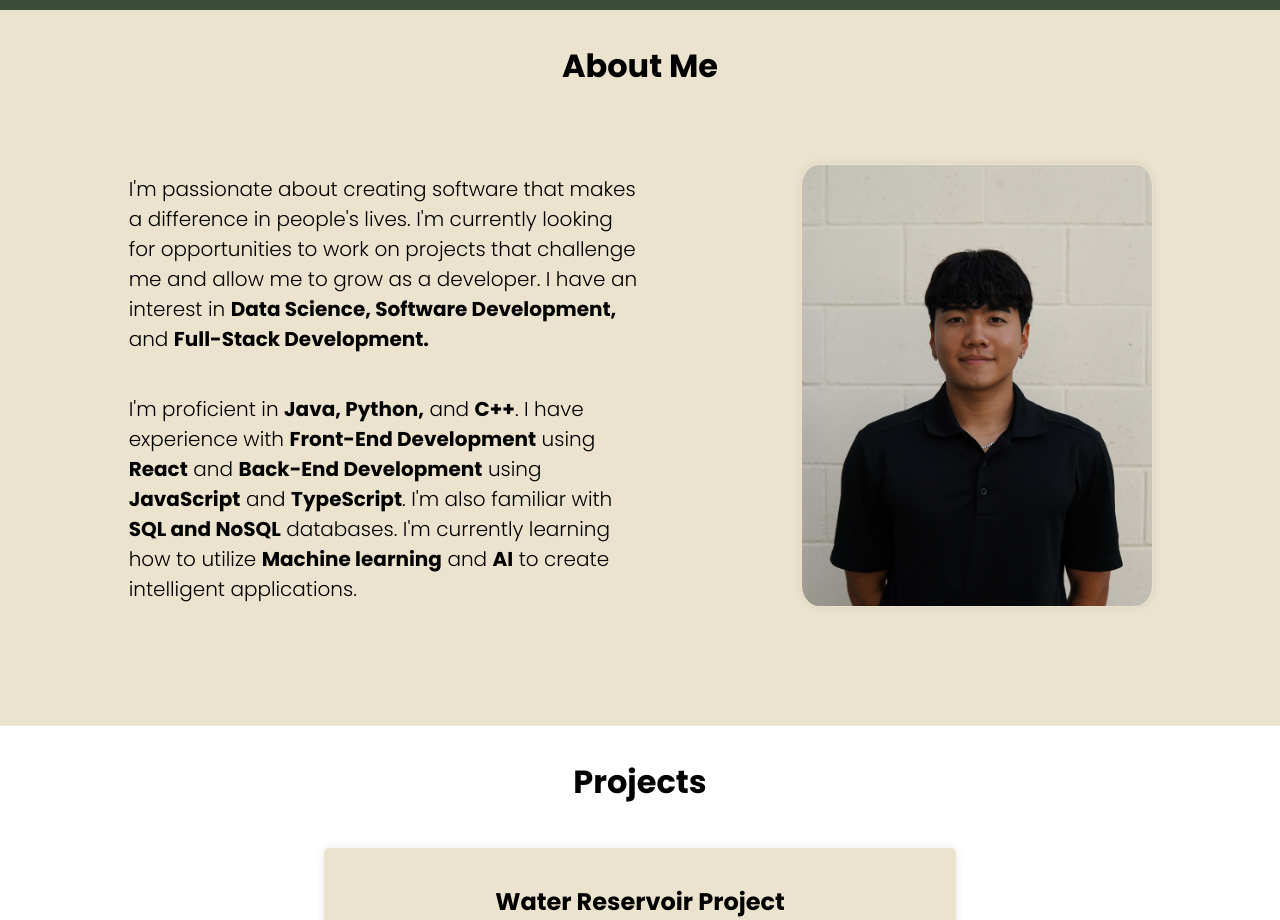
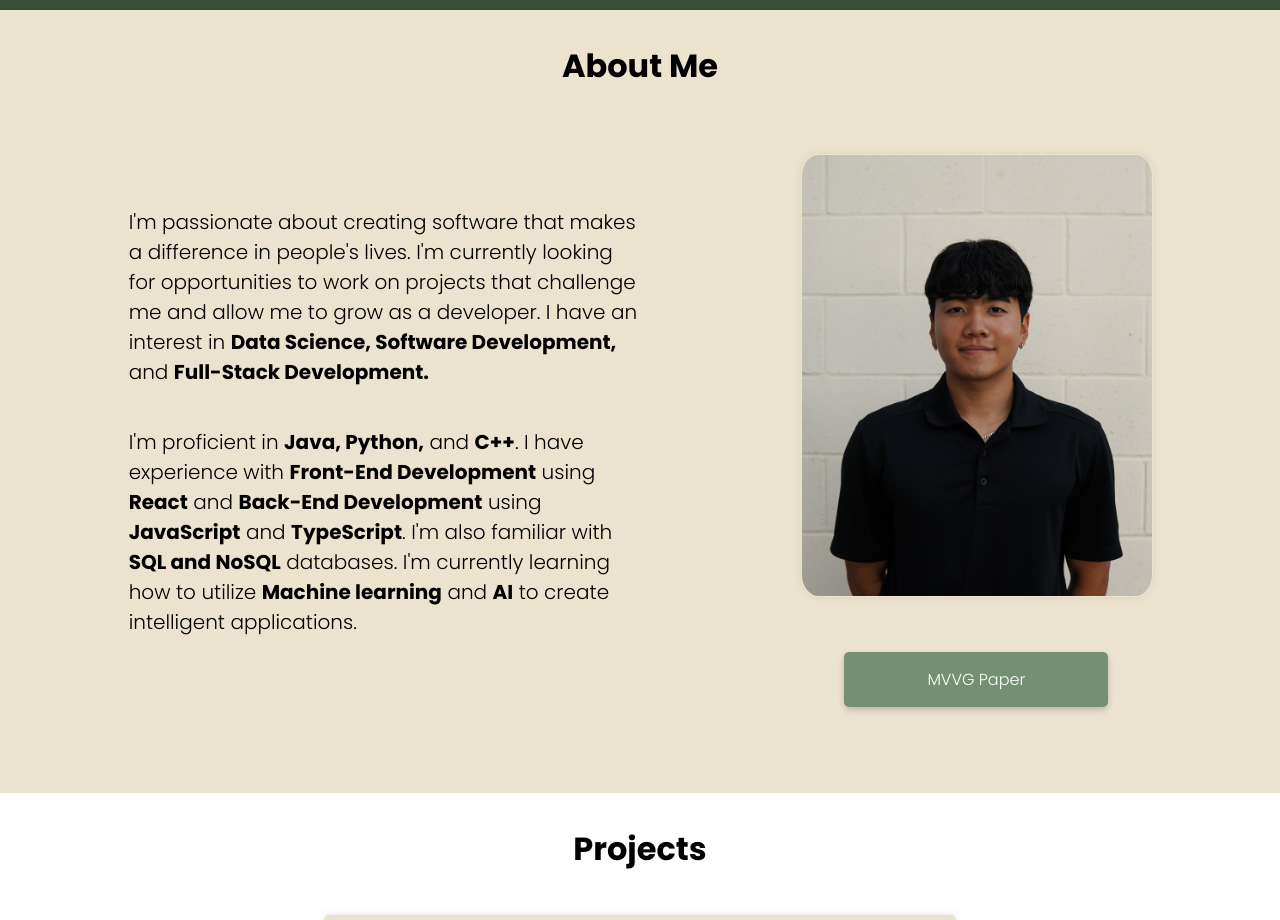
Before and after one commit to colbytomita/portfolio-react, a React (Create React App) app: page / in a window 1280 px wide. Shown: the part 780-1700 px from the top of the page. Built offline with nearby package versions, Linux system fonts and the light colour scheme.

Commit message:
added a download for my mvvg paper

```diff
--- a/src/components/About.css
+++ b/src/components/About.css
@@ -43,3 +43,31 @@
   box-shadow: 0 0 10px rgb(0 0 0 / 8%);
   border: 1px solid #ece3ce;
 }
+
+.about-right {
+  display: flex;
+  flex-direction: column;
+  justify-content: center;
+  align-items: center;
+}
+
+.mvvg-link {
+  background-color: #739072;
+  border: none;
+  color: white;
+  padding: 15px 32px;
+  text-align: center;
+  text-decoration: none;
+  display: inline-block;
+  font-size: 16px;
+  border-radius: 5px;
+  width: 200px;
+  margin: 1rem;
+  box-shadow: 0px 3px 6px rgba(0, 0, 0, 0.2);
+  transition: background-color 0.3s ease-in;
+}
+
+.mvvg-link:hover {
+  background-color: #4f6f52;
+  transition: background-color 0.3s ease-out;
+}
--- a/src/components/About.jsx
+++ b/src/components/About.jsx
@@ -1,6 +1,7 @@
 import React from "react";
 import "./About.css";
 import Headshot from "../images/about-headshot.JPG";
+import mvvg from "./files/mvvg.pdf";
 
 const About = () => {
   return (
@@ -26,8 +27,13 @@
               intelligent applications.
             </p>
           </div>
-          <div className="about-image">
-            <img src={Headshot} alt="Colby Tomita - Portfolio" />
+          <div className="about-right">
+            <div className="about-image">
+              <img src={Headshot} alt="Colby Tomita - Portfolio" />
+            </div>
+            <a className="mvvg-link" href={mvvg}>
+              MVVG Paper
+            </a>
           </div>
         </div>
       </div>
```
Also changed, not shown: 1 other file (tests, documents, lock files or other folders).
